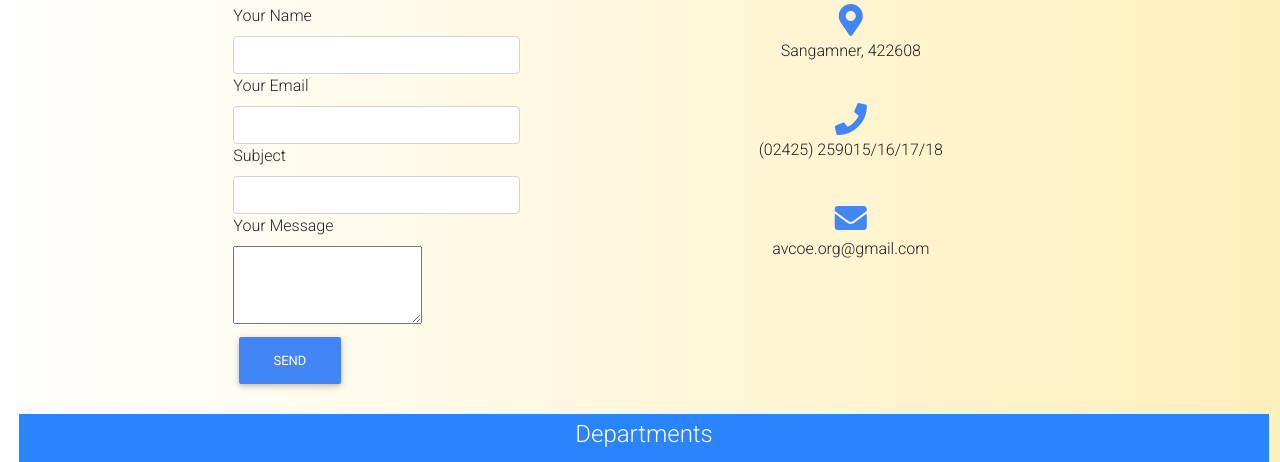
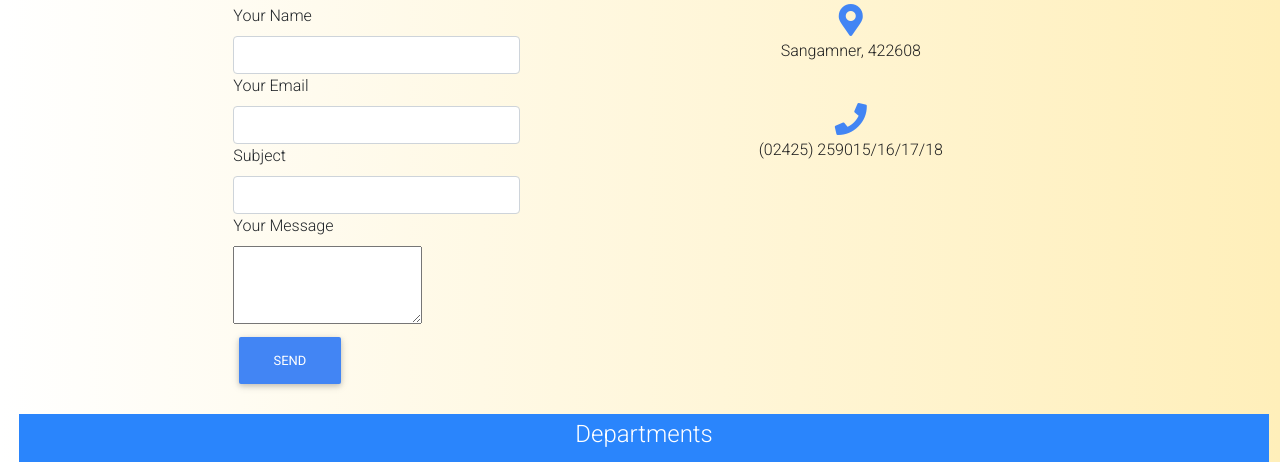
Before and after one commit to PrabhatP2000/Web-Designing, a Django app: page /contact in a window 1280 px wide. Shown: the part 156-618 px from the top of the page. Run offline with Django 3.2, Linux system fonts and the light colour scheme; some libraries are stand-ins or nearby versions.

Commit message:
email from contact page removed it was making page irresposive on sm devices

```diff
--- a/main/templates/contact.html
+++ b/main/templates/contact.html
@@ -83,9 +83,6 @@
                                                         <li><i class="fas fa-phone mt-4 fa-2x"></i>
                                                             <p class="text-dark">(02425) 259015/16/17/18</p>
                                                         </li>
-                                                        <li><i class="fas fa-envelope mt-4 fa-2x"></i>
-                                                            <p class="text-dark">avcoe.org@gmail.com</p>
-                                                        </li>
                                                     </ul>
                                                 </div>
                                             </center>
```
